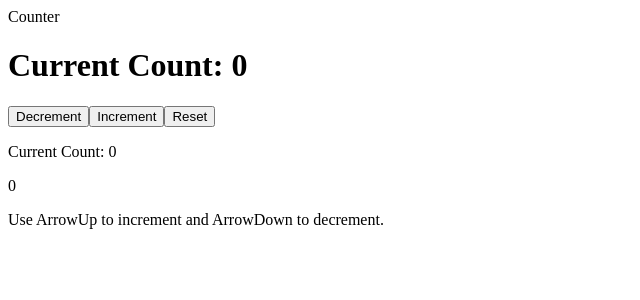
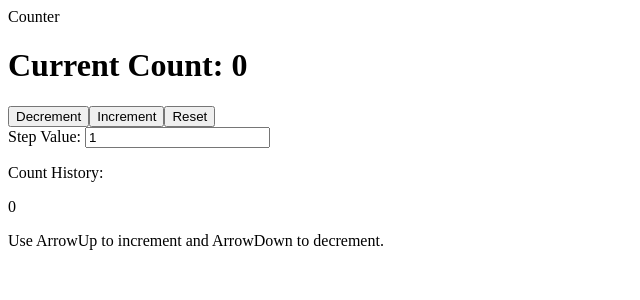
Before and after one commit to keokistevenson/Mod10-Lab1-AdvancedCounter, a React (Vite) app: page / in a window 1280 px wide. Shown: the top 300 px of the page, without its empty margins (0-640 px from the left). Built offline with nearby package versions, Linux system fonts and the light colour scheme.

Commit message:
Added step functionality.

```diff
--- a/src/components/AdvancedCounter.tsx
+++ b/src/components/AdvancedCounter.tsx
@@ -6,17 +6,28 @@ function AdvancedCounter() {
     // Use useState to manage the current count, history array, and any other necessary local state.
     const [count, setCount] = useState(0);
     const [history, setHistory] = useState<number[]>([]);
+    const [step, setStep] = useState<number>(1);
 
     const handleIncrement = () => {
-        setCount(count => count + 1);
+        setCount(count => count + step);
     }
 
     const handleDecrement = () => {
-        setCount(count => count - 1);
+        setCount(count => count - step);
     }
 
     const handleReset = () => {
         setCount(0);
+    }
+
+    const handleStepInput = (e) => {
+
+        let stepValue = Number(e.target.value);
+        // Step can't be less than 1.
+        if (stepValue < 1) {
+            stepValue = 1;
+        }
+        setStep(stepValue);
     }
 
 
@@ -60,8 +71,10 @@ function AdvancedCounter() {
                 <button onClick={handleReset}>Reset</button>
             </section>
 
+            <section>Step Value: <input type="number" value={step} onChange={handleStepInput} /></section>
+
             <section id="history">
-                <p>Current Count: {count}</p>
+                <p>Count History:</p>
                 <ul className="history-list">
                     {history.map((value, index) => (<li key={index}>{value}</li>))}
                 </ul>
```
